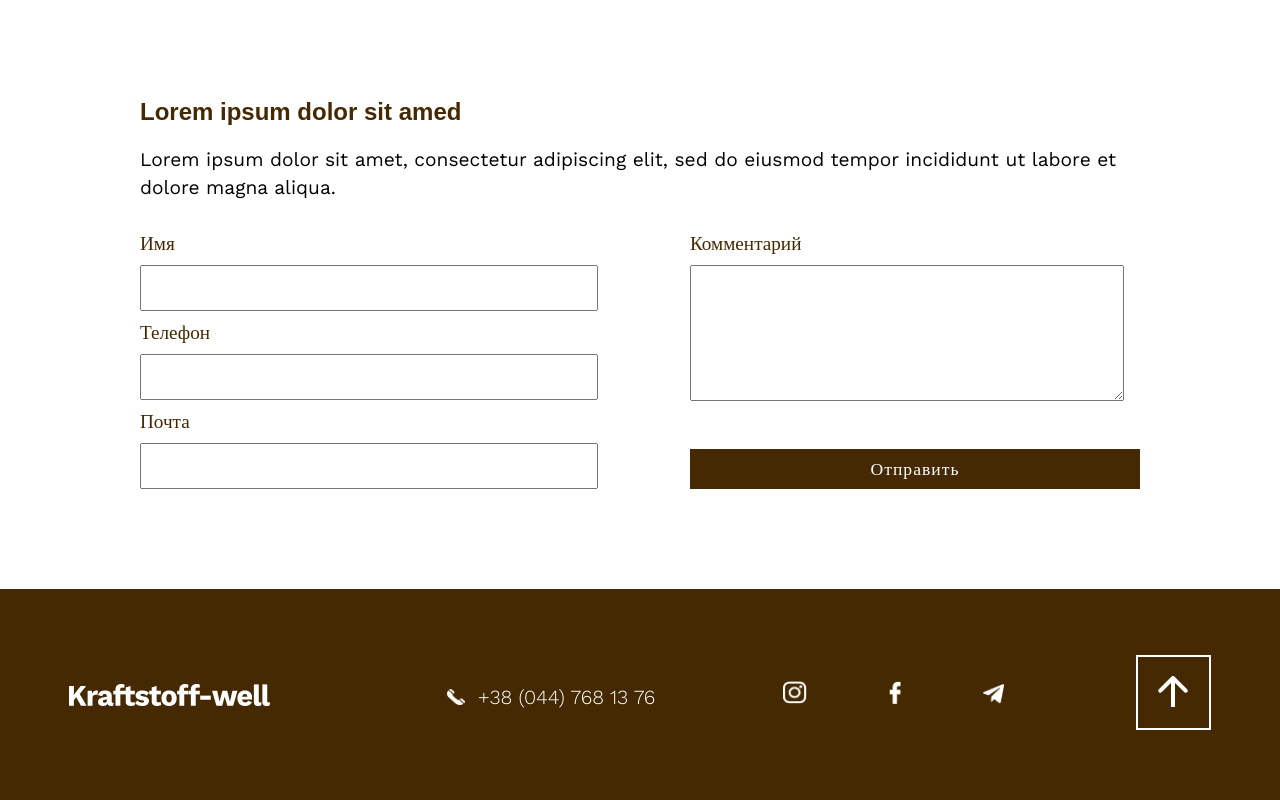
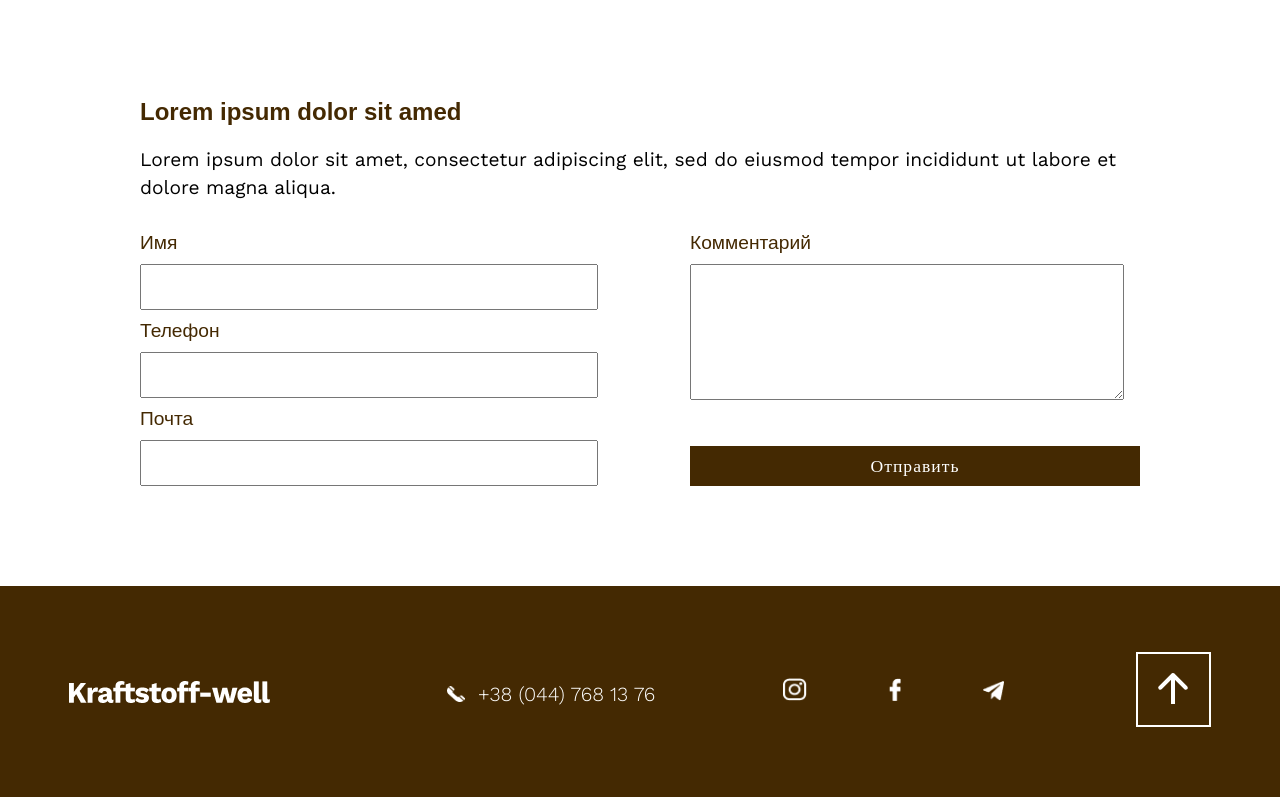
Before and after one commit to dimanaumych/Kraftstoff-well, a plain HTML site: page article.html in a window 1280 px wide. Shown: the part 1120-1920 px from the top of the page. Drawn offline with nearby package versions, Linux system fonts and the light colour scheme.

Commit message:
article rename and font fix

```diff
--- a/css/contact.css
+++ b/css/contact.css
@@ -33,7 +33,7 @@
 .input-title{
     color: #442902;
     font-size: 1.2rem;
-    font-family: "Work Sans";
+    font-family: "Arial";
     margin-bottom: 10px;
     margin-top: 10px;
 }
```
Also changed, not shown: article.html (renamed from contact.html).
